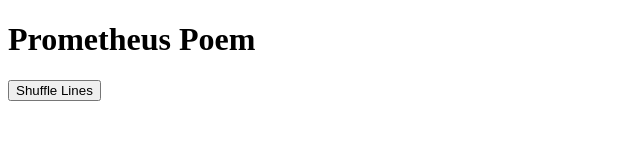
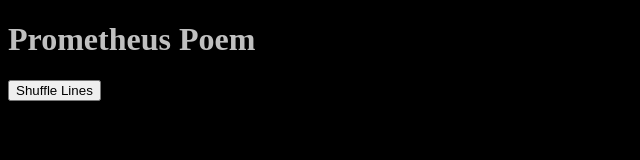
Before and after one commit to LifeIsADeflatingVest/poemShuffler, a plain HTML site: page index.html in a window 1280 px wide. Shown: the whole page, without its empty margins (0-640 px from the left). Drawn offline with Linux system fonts and the light colour scheme.

Commit message:
Update index.html

```diff
--- a/index.html
+++ b/index.html
@@ -3,7 +3,7 @@
 <head>
   <title>Shuffle Prometheus Poem</title>
 </head>
-<body>
+<body style="color:silver; background-color:black">
   <h1>Prometheus Poem</h1>
   <button onclick="shuffleLines()">Shuffle Lines</button>
   <div id="poem"></div>
```
